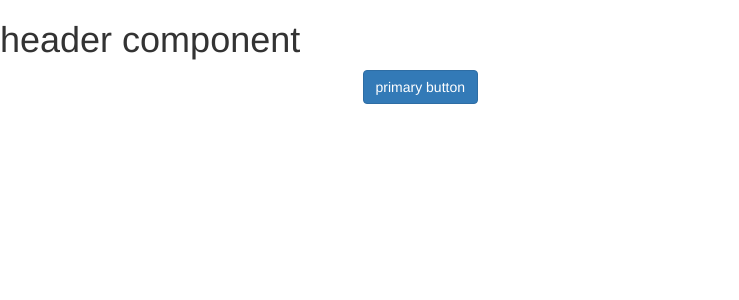
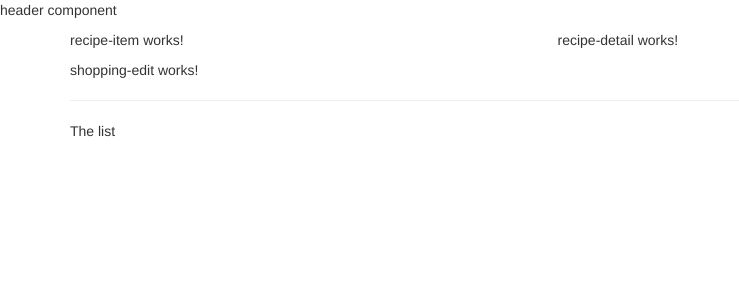
Before and after one commit to nimishawilson/learn-angular-course-project, an Angular app: page / in a window 1280 px wide. Shown: the top 300 px of the page, without its empty margins (0-739 px from the left). Built offline with nearby package versions, Linux system fonts and the light colour scheme.

Commit message:
nesting components

```diff
--- a/src/app/app.component.html
+++ b/src/app/app.component.html
@@ -2,8 +2,9 @@
 <app-header> </app-header>
 <div class="container">
   <div class="row">
-    <div class="col-xs-3"> </div>
-    <div class="col-xs-3"> <button class="btn btn-primary"> primary button </button> </div>
-    <div class="col-xs-3"> </div>
+    <div class="col-md-12">
+      <app-recipes></app-recipes>
+      <app-shopping-list> </app-shopping-list>
+       </div>
   </div>
 </div>
--- a/src/app/header/header.component.html
+++ b/src/app/header/header.component.html
@@ -1 +1 @@
-<h1> header component </h1>
+<p> header component </p>
--- a/src/app/recipes/recipe-list/recipe-list.component.html
+++ b/src/app/recipes/recipe-list/recipe-list.component.html
@@ -1 +1 @@
-<p>recipe-list works!</p>
+<app-recipe-item></app-recipe-item>
--- a/src/app/recipes/recipes.component.html
+++ b/src/app/recipes/recipes.component.html
@@ -1 +1,8 @@
-<p>recipes works!</p>
+<div class="row">
+    <div class="col-md-5">
+        <app-recipe-list></app-recipe-list>
+    </div>
+    <div class="col-md-7">
+        <app-recipe-detail></app-recipe-detail>
+    </div>
+</div>
--- a/src/app/shopping-list/shopping-list.component.html
+++ b/src/app/shopping-list/shopping-list.component.html
@@ -1 +1,7 @@
-<p>shopping-list works!</p>
+<div class="row">
+    <div class="col-xs-10">
+        <app-shopping-edit></app-shopping-edit>
+        <hr>
+        <p> The list</p>
+    </div>
+</div>
```
